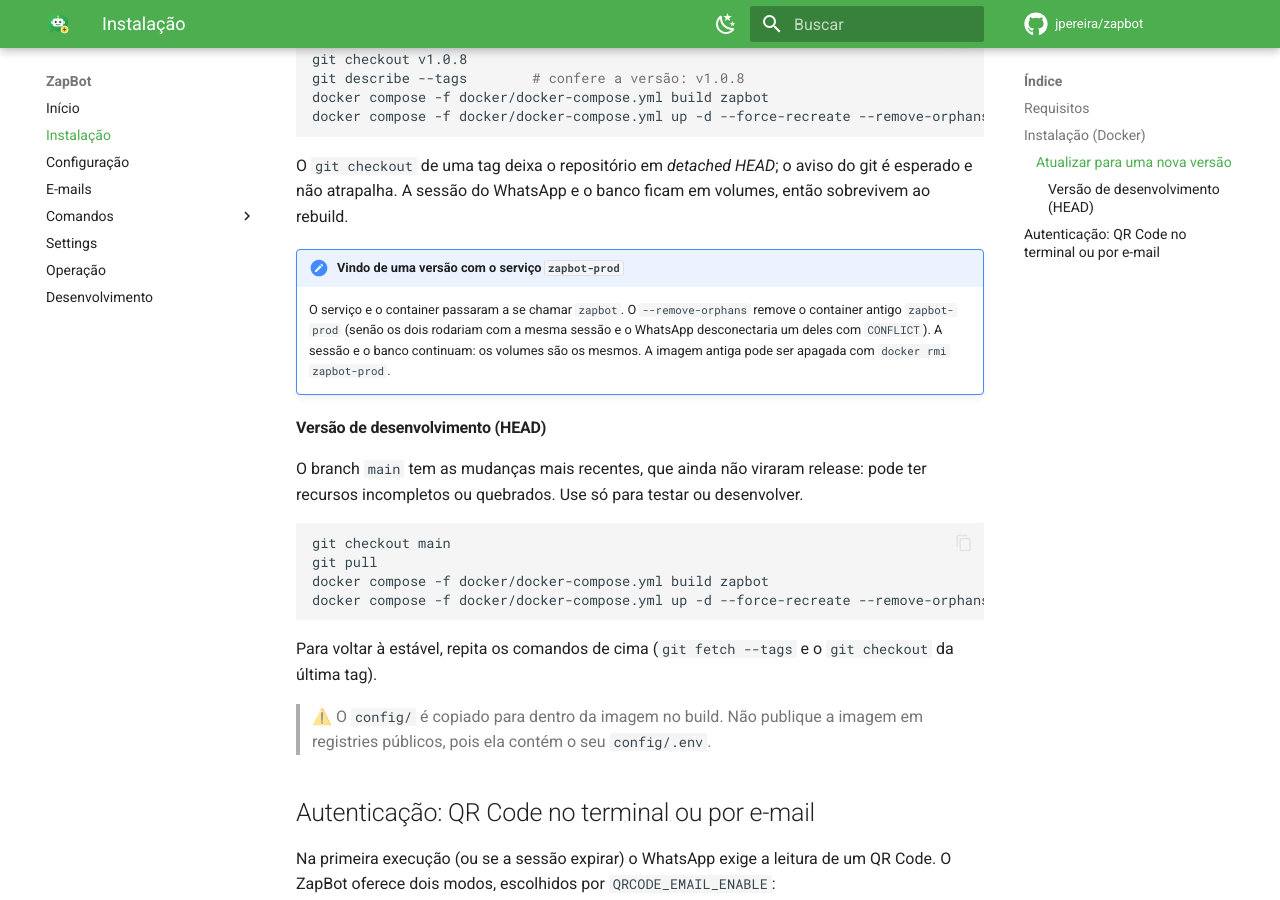
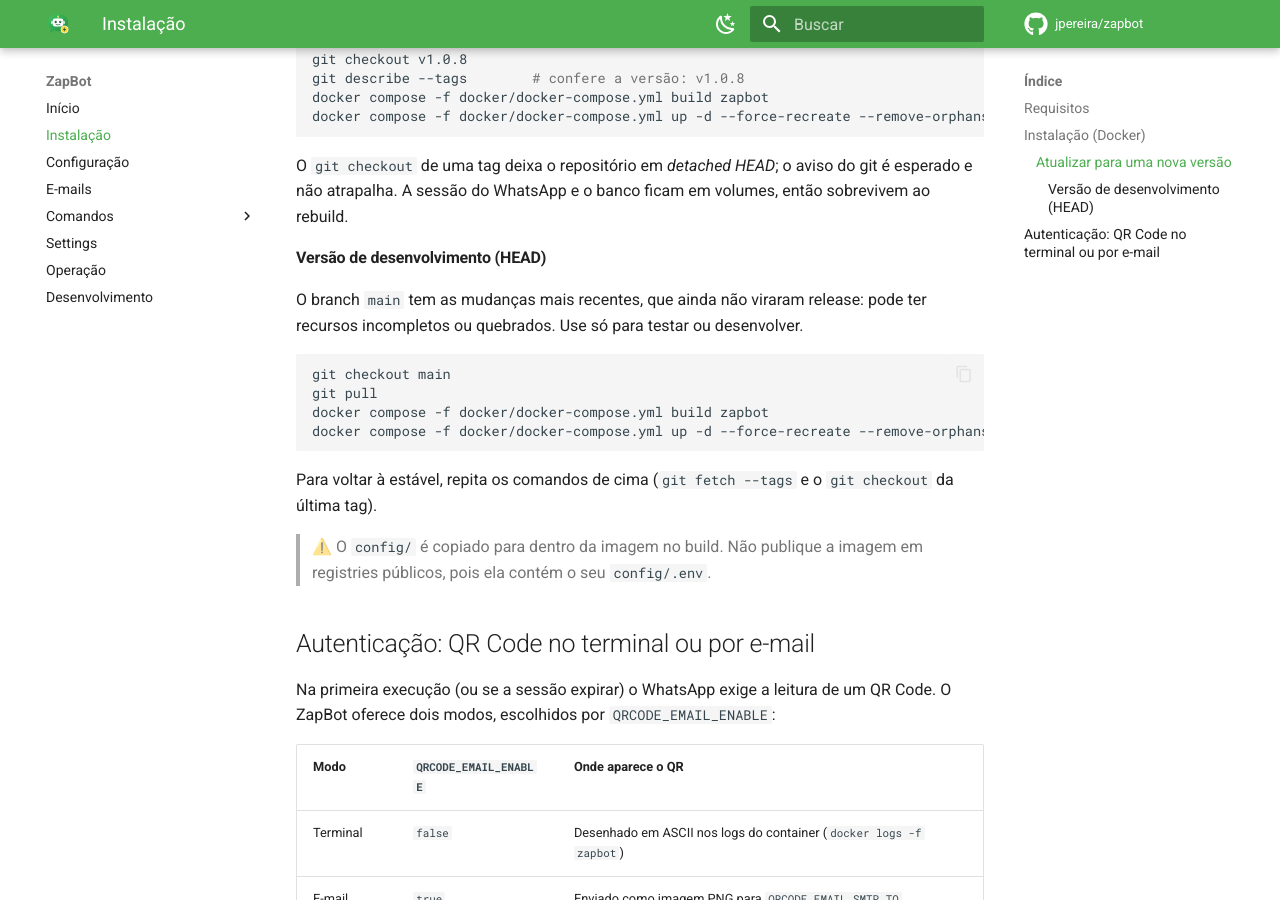
Before and after one commit to jpereira/zapbot, an MkDocs documentation site: the page built from docs/installation.md, in a window 1280 px wide and 900 px high, scrolled down 1286 px. Built offline with MkDocs 1.6.1 and Material for MkDocs 9.7.7, drawn with Linux system fonts in a browser that asks for light colours; comment, search, counter and statistics services are not loaded.

Commit message:
Remove the notices about the old zapbot-prod
The installation note and the README sentence. --remove-orphans stays in
the update commands and in make deploy.up.

```diff
--- a/docs/installation.md
+++ b/docs/installation.md
@@ -67,13 +67,6 @@ O `git checkout` de uma tag deixa o repositório em *detached HEAD*; o aviso do
 git é esperado e não atrapalha. A sessão do WhatsApp e o banco ficam em
 volumes, então sobrevivem ao rebuild.
 
-!!! note "Vindo de uma versão com o serviço `zapbot-prod`"
-    O serviço e o container passaram a se chamar `zapbot`. O `--remove-orphans`
-    remove o container antigo `zapbot-prod` (senão os dois rodariam com a mesma
-    sessão e o WhatsApp desconectaria um deles com `CONFLICT`). A sessão e o
-    banco continuam: os volumes são os mesmos. A imagem antiga pode ser
-    apagada com `docker rmi zapbot-prod`.
-
 #### Versão de desenvolvimento (HEAD)
 
 O branch `main` tem as mudanças mais recentes, que ainda não viraram release:
```
Also changed, not shown: README.md (+3 -5 lines).
